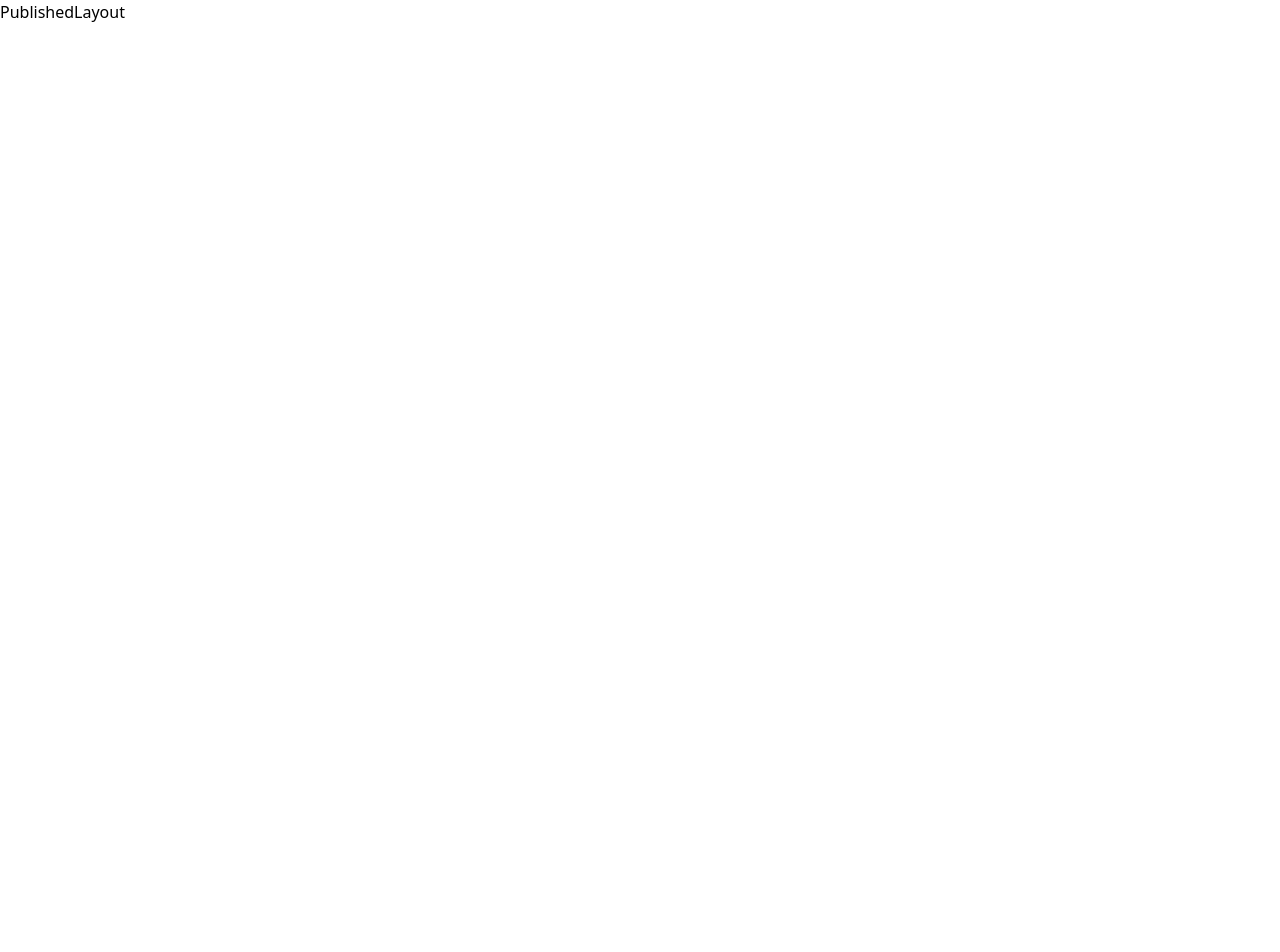
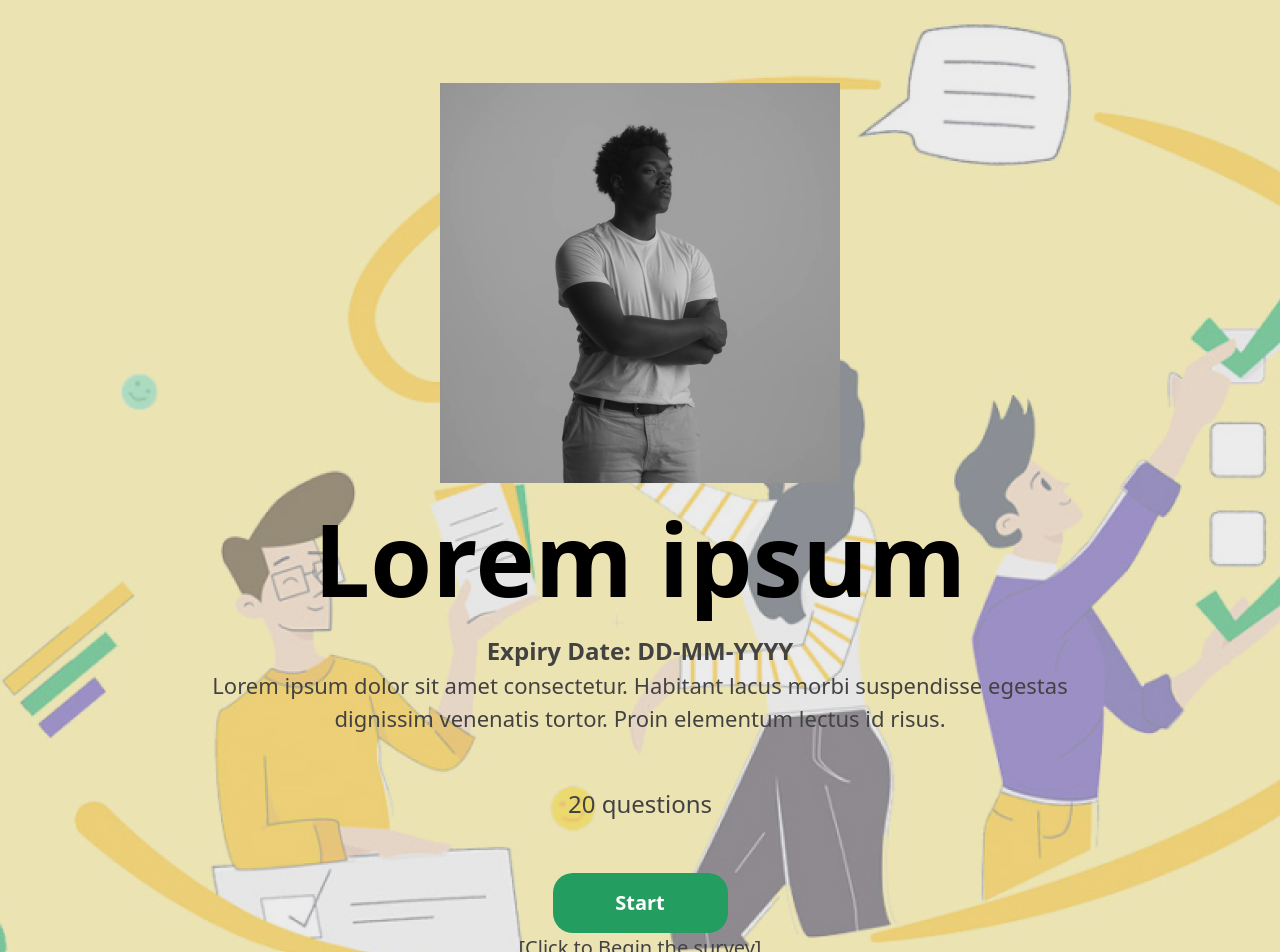
Before and after one commit to Intuneteq/survey-app-2, a React (Vite) app in the folder frontend/: page /published in a window 1280 px wide. Shown: the top 952 px of the page. Before the commit the page ends 800 px from the top, so only its background shows below. Built offline with nearby package versions, Linux system fonts and the light colour scheme; a web font is replaced by a local one.

Commit message:
chore: published page development

```diff
--- a/frontend/src/assets/images.ts
+++ b/frontend/src/assets/images.ts
@@ -3,6 +3,8 @@ import histogram from "./histogram.png";
 import welcome from "./OBJECTS.png";
 import google from "./Google svg.png";
 import apple from "./Apple Svg.png"
+import picture from "./Rectangle 16.png"
+import backImg from "./Rectangle 93.png"
 
 // Make sure us export it by passing it into this images object.
 const Images = {
@@ -10,6 +12,8 @@ const Images = {
   welcome,
   google,
   apple,
+  picture,
+  backImg,
 };
 
 
--- a/frontend/src/components/atoms/Buttons/AuthButton.tsx
+++ b/frontend/src/components/atoms/Buttons/AuthButton.tsx
@@ -2,16 +2,26 @@ type Props = {
   width: string;
   height: string;
   text: string;
+  backgroundColor: "string";
+  color: "string";
 };
 
-export default function AuthButton({ width, height, text }: Props) {
+export default function AuthButton({
+  width,
+  height,
+  text,
+  backgroundColor,
+  color,
+}: Props) {
   return (
     <button
       style={{
         width,
         height,
+        backgroundColor,
+        color,
       }}
-      className="rounded-[1.25rem]  text-[#000] bg-[#FFF5C1] text-[1.25rem] font-[700] leading-normal text-center flex justify-center items-center"
+      className="rounded-[1.25rem] text-[1.25rem] font-[700] leading-normal text-center flex justify-center items-center"
     >
       {text}
     </button>
--- a/frontend/src/pages/auth/Login.tsx
+++ b/frontend/src/pages/auth/Login.tsx
@@ -67,7 +67,13 @@ export default function Login() {
               </div>
               <div className="w-[22.5rem] justify-center space-y-[0.5rem] pt-[5rem]">
                 <div className="w-full flex items-center justify-center">
-                  <AuthButton text="Log in" width="22.5rem" height="3.75rem" />
+                  <AuthButton
+                    text="Log in"
+                    width="22.5rem"
+                    height="3.75rem"
+                    backgroundColor="#FFF5C1"
+                    color="#000"
+                  />
                 </div>
                 <div className="flex justify-center">
                   <p className="text-[#FFF] text-[1.25rem] font-[500] leading-normal">
--- a/frontend/src/pages/auth/Register.tsx
+++ b/frontend/src/pages/auth/Register.tsx
@@ -120,7 +120,13 @@ export default function Register() {
           <div className=" w-full flex justify-center pt-[5rem]">
             <div className=" w-[22.5rem] justify-center space-y-[0.5rem]">
               <div className=" w-full flex items-center justify-center">
-                <AuthButton width="22.5rem" height="3.75rem" text="Sign Up" />
+                <AuthButton
+                  width="22.5rem"
+                  height="3.75rem"
+                  text="Sign Up"
+                  backgroundColor="#FFF5C1"
+                  color="#000"
+                />
               </div>
               <div className="flex justify-center">
                 <p className="text-[#FFF] text-[1.25rem] font-[500] leading-normal">
--- a/frontend/src/pages/published/PublishedLayout.tsx
+++ b/frontend/src/pages/published/PublishedLayout.tsx
@@ -1,7 +1,53 @@
-
+import { Images } from "../../assets";
+import { AuthButton } from "../../components/atoms";
 
 export default function PublishedLayout() {
+  const { picture, backImg } = Images;
+
   return (
-    <div>PublishedLayout</div>
-  )
+    <main className="" style={{ backgroundImage: `url(${backImg})` }}>
+      <div className=" flex justify-center">
+        <div className="  max-w-[53.75rem] py-[5.19rem]">
+          <div className="w-full flex justify-center">
+            <div className="w-[25rem] h-[25rem]">
+              <img
+                className="flex justify-center object-contain items-center"
+                src={picture}
+                alt="picture"
+              />
+            </div>
+          </div>
+
+          <div className="w-full text-center ">
+            <h1 className=" text-[#000] text-[6.25rem] font-[700] leading -normal">
+              Lorem ipsum
+            </h1>
+            <h4 className="text-[#434242] text-[1.5rem] font-[700] leading-normal">
+              Expiry Date: DD-MM-YYYY
+            </h4>
+            <p className=" text-[#434242] text-[1.375rem] font-[400] leading-normal">
+              Lorem ipsum dolor sit amet consectetur. Habitant lacus morbi
+              suspendisse egestas dignissim venenatis tortor. Proin elementum
+              lectus id risus.
+            </p>
+            <p className=" text-[#434242] text-[1.5rem] font-[400] leading-normal py-[3.19rem] ">
+              20 questions
+            </p>
+            <div className=" flex justify-center">
+              <AuthButton
+                width="10.9375rem"
+                height="3.75rem"
+                text="Start"
+                backgroundColor="#239D60"
+                color="#FFF"
+              />
+            </div>
+            <p className=" text-[#434242] text-[1.25rem] font-[400] leading-normal">
+              [Click to Begin the survey]
+            </p>
+          </div>
+        </div>
+      </div>
+    </main>
+  );
 }
```
Also changed, not shown: frontend/src/assets/Rectangle 16.png (added), frontend/src/assets/Rectangle 93.png (added).
